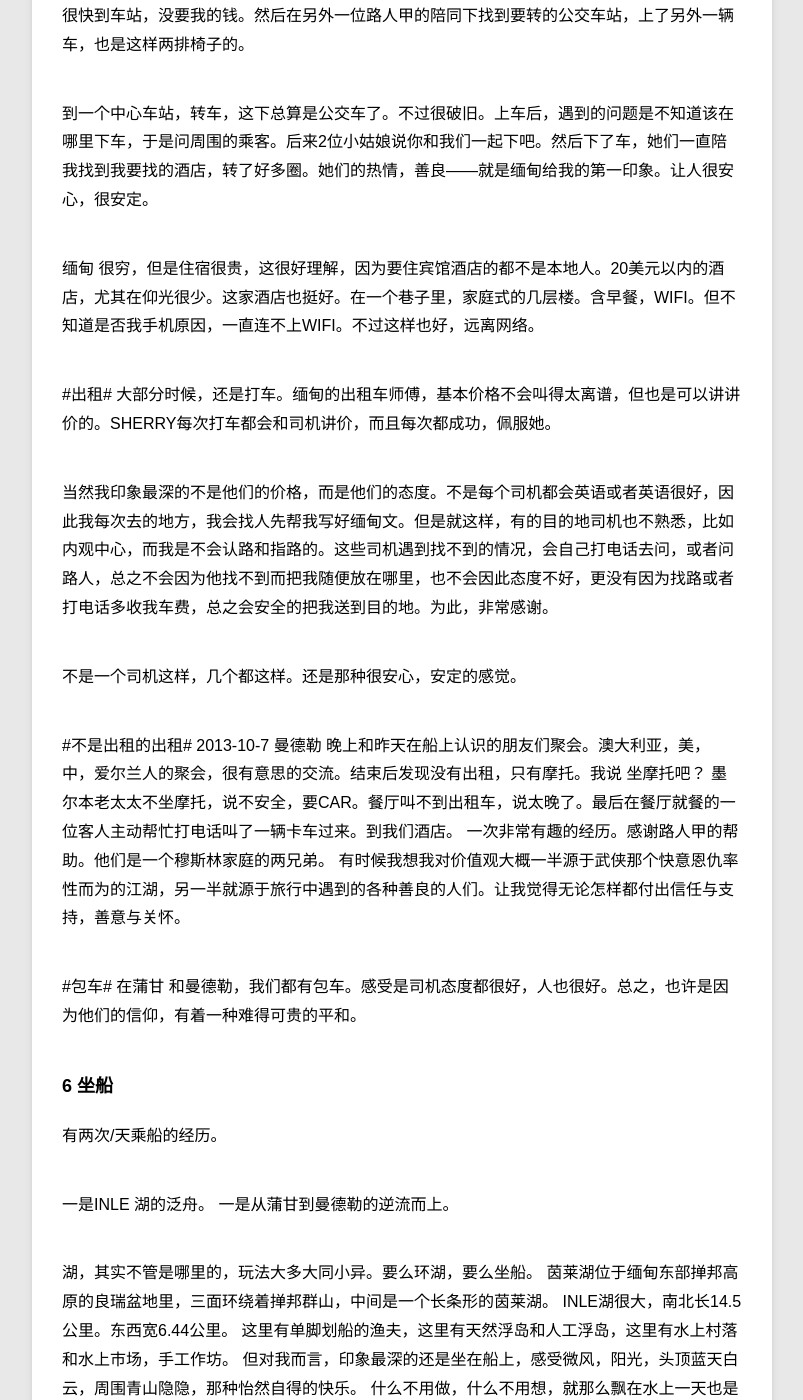
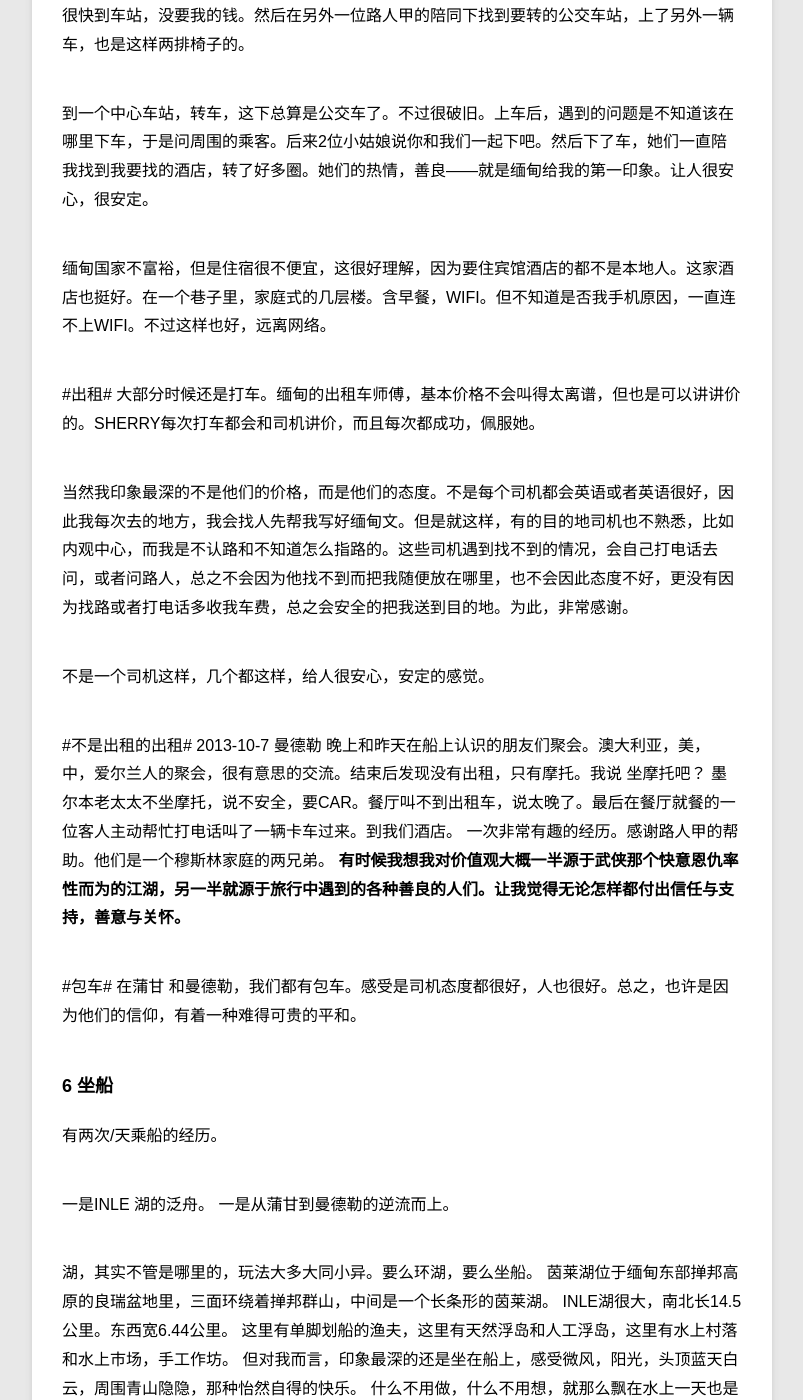
Before and after one commit to violettianjie/violettianjie.github.io, a Jekyll site: the page built from _posts/blog/2018-12-09-travel.md, in a window 1280 px wide and 1400 px high, scrolled down 5360 px. Shown: the whole window, without its empty margins (78-881 px from the left). Built offline with Jekyll 4.4.1, drawn with Linux system fonts in a browser that asks for light colours.

Commit message:
Update 2018-12-09-travel.md

```diff
--- a/_posts/blog/2018-12-09-travel.md
+++ b/_posts/blog/2018-12-09-travel.md
@@ -145,20 +145,20 @@ Sue去了个小理发店剪头发，然后居然在那里也看到一支玫瑰
 
 到一个中心车站，转车，这下总算是公交车了。不过很破旧。上车后，遇到的问题是不知道该在哪里下车，于是问周围的乘客。后来2位小姑娘说你和我们一起下吧。然后下了车，她们一直陪我找到我要找的酒店，转了好多圈。她们的热情，善良——就是缅甸给我的第一印象。让人很安心，很安定。
 
-缅甸 很穷，但是住宿很贵，这很好理解，因为要住宾馆酒店的都不是本地人。20美元以内的酒店，尤其在仰光很少。这家酒店也挺好。在一个巷子里，家庭式的几层楼。含早餐，WIFI。但不知道是否我手机原因，一直连不上WIFI。不过这样也好，远离网络。
+缅甸国家不富裕，但是住宿很不便宜，这很好理解，因为要住宾馆酒店的都不是本地人。这家酒店也挺好。在一个巷子里，家庭式的几层楼。含早餐，WIFI。但不知道是否我手机原因，一直连不上WIFI。不过这样也好，远离网络。
 
 #出租#
-大部分时候，还是打车。缅甸的出租车师傅，基本价格不会叫得太离谱，但也是可以讲讲价的。SHERRY每次打车都会和司机讲价，而且每次都成功，佩服她。
+大部分时候还是打车。缅甸的出租车师傅，基本价格不会叫得太离谱，但也是可以讲讲价的。SHERRY每次打车都会和司机讲价，而且每次都成功，佩服她。
 
-当然我印象最深的不是他们的价格，而是他们的态度。不是每个司机都会英语或者英语很好，因此我每次去的地方，我会找人先帮我写好缅甸文。但是就这样，有的目的地司机也不熟悉，比如内观中心，而我是不会认路和指路的。这些司机遇到找不到的情况，会自己打电话去问，或者问路人，总之不会因为他找不到而把我随便放在哪里，也不会因此态度不好，更没有因为找路或者打电话多收我车费，总之会安全的把我送到目的地。为此，非常感谢。
+当然我印象最深的不是他们的价格，而是他们的态度。不是每个司机都会英语或者英语很好，因此我每次去的地方，我会找人先帮我写好缅甸文。但是就这样，有的目的地司机也不熟悉，比如内观中心，而我是不认路和不知道怎么指路的。这些司机遇到找不到的情况，会自己打电话去问，或者问路人，总之不会因为他找不到而把我随便放在哪里，也不会因此态度不好，更没有因为找路或者打电话多收我车费，总之会安全的把我送到目的地。为此，非常感谢。
 
-不是一个司机这样，几个都这样。还是那种很安心，安定的感觉。
+不是一个司机这样，几个都这样，给人很安心，安定的感觉。
 
 #不是出租的出租#
 2013-10-7 曼德勒
 晚上和昨天在船上认识的朋友们聚会。澳大利亚，美，中，爱尔兰人的聚会，很有意思的交流。结束后发现没有出租，只有摩托。我说 坐摩托吧？ 墨尔本老太太不坐摩托，说不安全，要CAR。餐厅叫不到出租车，说太晚了。最后在餐厅就餐的一位客人主动帮忙打电话叫了一辆卡车过来。到我们酒店。
 一次非常有趣的经历。感谢路人甲的帮助。他们是一个穆斯林家庭的两兄弟。
-有时候我想我对价值观大概一半源于武侠那个快意恩仇率性而为的江湖，另一半就源于旅行中遇到的各种善良的人们。让我觉得无论怎样都付出信任与支持，善意与关怀。
+**有时候我想我对价值观大概一半源于武侠那个快意恩仇率性而为的江湖，另一半就源于旅行中遇到的各种善良的人们。让我觉得无论怎样都付出信任与支持，善意与关怀。**
 
 #包车#
 在蒲甘 和曼德勒，我们都有包车。感受是司机态度都很好，人也很好。总之，也许是因为他们的信仰，有着一种难得可贵的平和。
```
